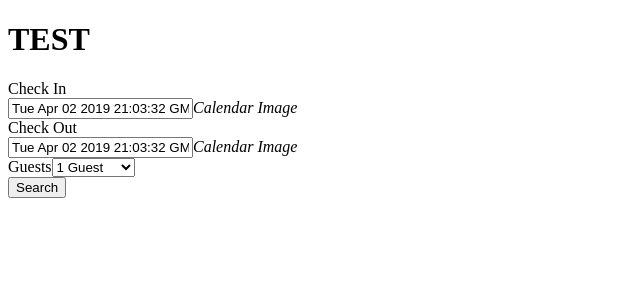
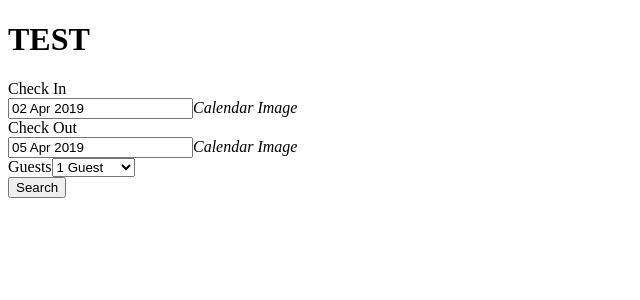
Before and after one commit to das-haustelles/rich-front-end-capstone, a React app: page / in a window 1280 px wide. Shown: the top 300 px of the page, without its empty margins (0-640 px from the left). Built offline with nearby package versions, Linux system fonts and the light colour scheme.

Commit message:
Use moment to render dates in DD MMM YYYY format

```diff
--- a/client/src/components/CheckInInput.jsx
+++ b/client/src/components/CheckInInput.jsx
@@ -7,7 +7,7 @@ const CheckInInput = ({ checkIn }) => {
       <div>
         <div className="calendar-container" pane-width="300">
           <div>
-            <input value={checkIn} type="text" readOnly="readonly" className="datepicker"></input>
+            <input value={checkIn.format('DD MMM YYYY')} type="text" readOnly="readonly" className="datepicker"></input>
             <a>
               <i>Calendar Image</i>
             </a>
--- a/client/src/components/CheckOutInput.jsx
+++ b/client/src/components/CheckOutInput.jsx
@@ -7,7 +7,7 @@ const CheckOutInput = ({ checkOut }) => {
       <div>
         <div className="calendar-container" pane-width="300">
           <div>
-            <input value={checkOut} type="text" readOnly="readonly" className="datepicker"></input>
+            <input value={checkOut.format('DD MMM YYYY')} type="text" readOnly="readonly" className="datepicker"></input>
             <a>
               <i>Calendar Image</i>
             </a>
--- a/client/src/index.jsx
+++ b/client/src/index.jsx
@@ -1,5 +1,6 @@
 import React from 'react';
 import ReactDOM from 'react-dom';
+import moment from 'moment';
 import Calendar from './components/Calendar';
 import DateForm from './components/DateForm';
 
@@ -7,8 +8,8 @@ class App extends React.Component {
   constructor(props) {
     super(props)
     this.state = {
-      checkInDate: new Date(),
-      checkOutDate: new Date(),
+      checkInDate: moment(),
+      checkOutDate: moment().add(3, 'days'),
       bookedDates: []
     }
   }
--- a/package.json
+++ b/package.json
@@ -16,7 +16,10 @@
     "test:coverage": "jest --coverage --colors"
   },
   "babel": {
-    "presets": ["@babel/preset-env", "@babel/preset-react"]
+    "presets": [
+      "@babel/preset-env",
+      "@babel/preset-react"
+    ]
   },
   "jest": {
     "transform": {
@@ -30,6 +33,7 @@
     "body-parser": "^1.18.3",
     "express": "^4.16.4",
     "faker": "^4.1.0",
+    "moment": "^2.24.0",
     "mongoose": "^5.4.20",
     "mysql2": "^1.6.5",
     "react": "^16.8.5",
```
